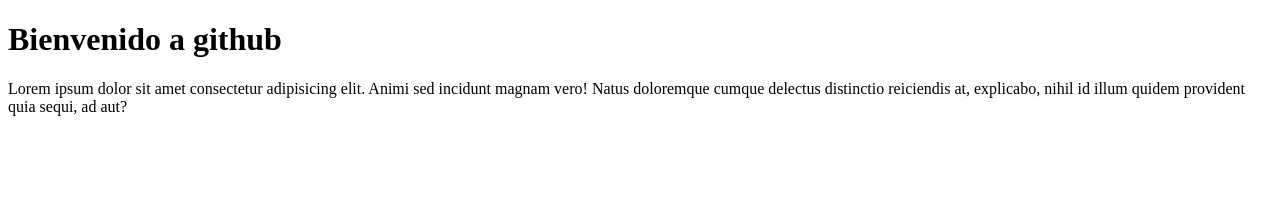
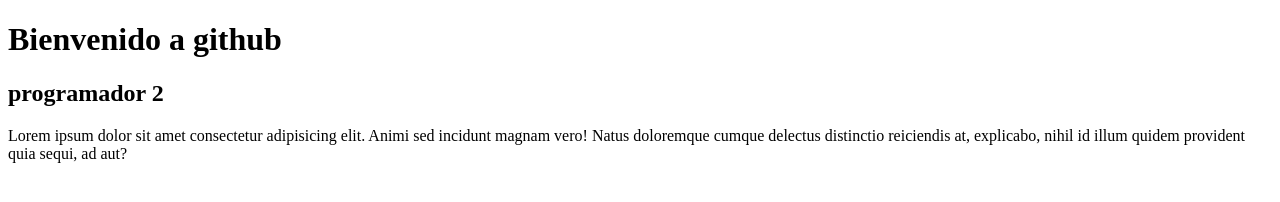
Before and after one commit to yaravivillegas/gitPrueba006, a plain HTML site: page index.html in a window 1280 px wide. Drawn offline with Linux system fonts and the light colour scheme.

Commit message:
carrusel

```diff
--- a/index.html
+++ b/index.html
@@ -8,6 +8,7 @@
 </head>
 <body>
     <h1>Bienvenido a github</h1>
+    <h2>programador 2</h2>
     <p>Lorem ipsum dolor sit amet consectetur adipisicing elit. Animi sed incidunt magnam vero! Natus doloremque cumque delectus distinctio reiciendis at, explicabo, nihil id illum quidem provident quia sequi, ad aut?</p>
 </body>
 </html>
```
